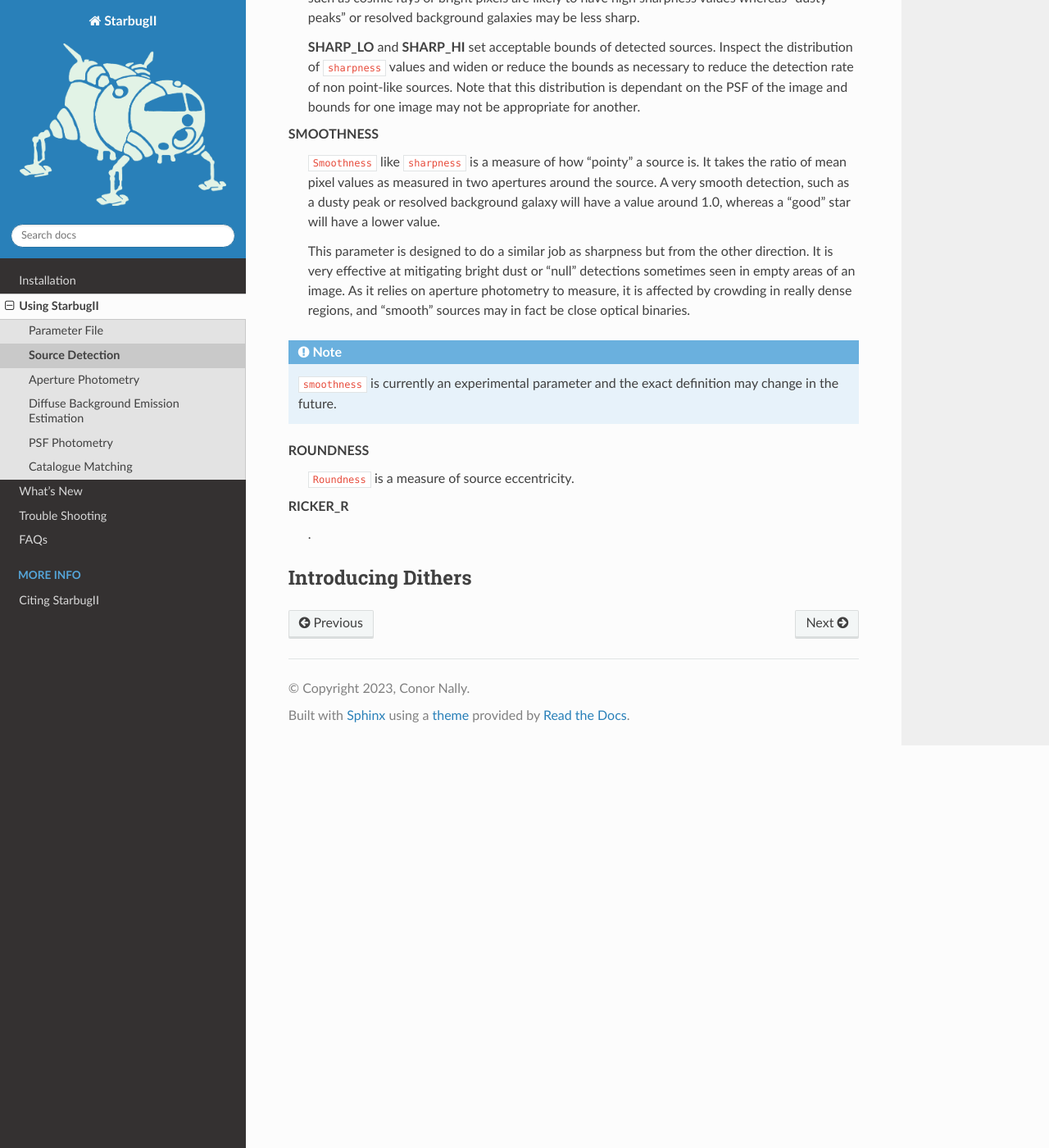
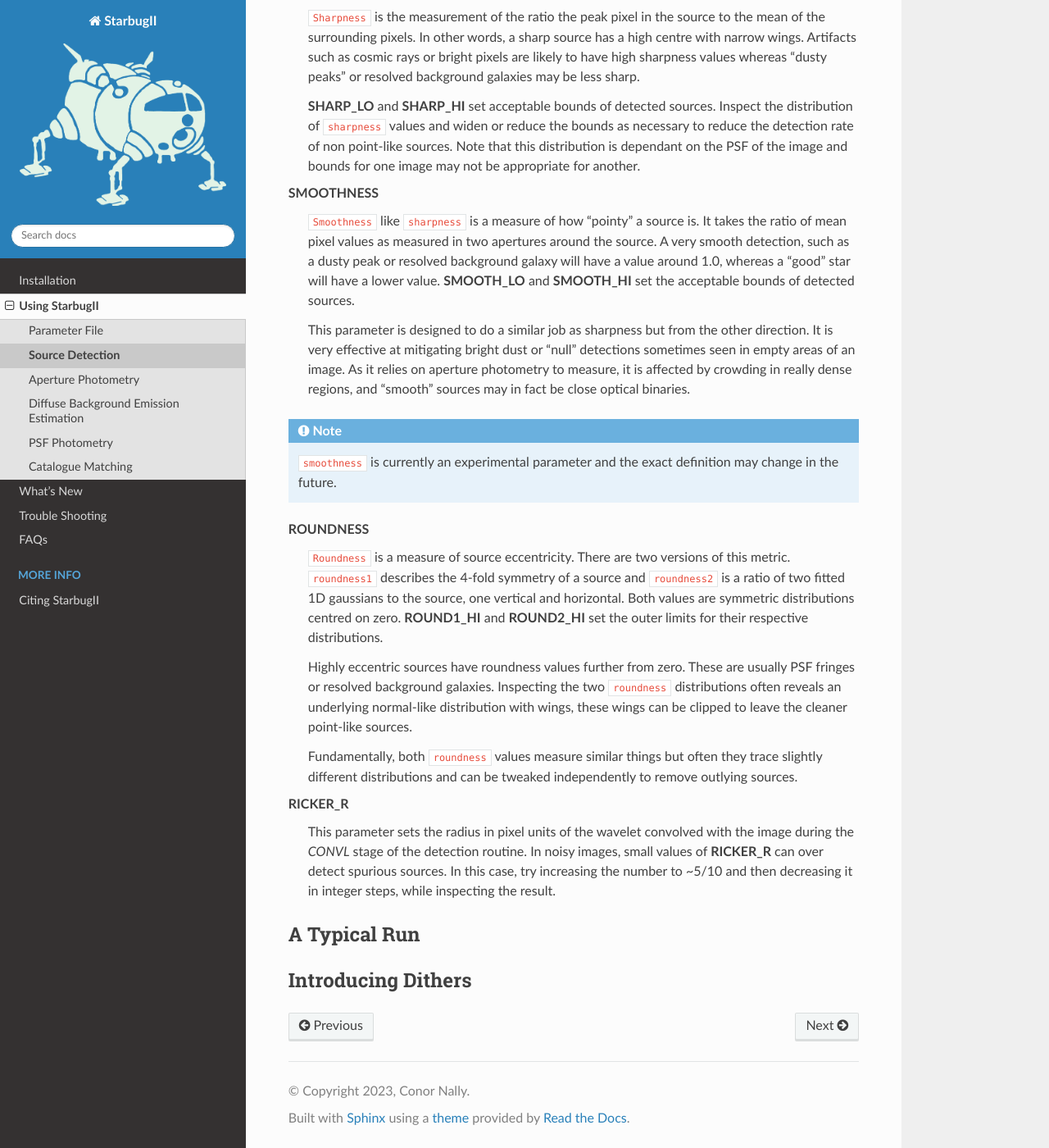
Before and after one commit to conornally/starbug2, a Sphinx documentation site: the page built from docs/source/detection.rst, in a window 1280 px wide and 1400 px high, scrolled down 1830 px. Shown: the whole window at 82% size. Built offline with Sphinx 7.4.7 and the Read the Docs theme 2.0.0, drawn with Linux system fonts in a browser that asks for light colours; some of the changed text lies outside the part shown.

Commit message:
more readthedocs

```diff
--- a/docs/source/detection.rst
+++ b/docs/source/detection.rst
@@ -8,12 +8,14 @@ The first routine that is likely to be run with *starbug2* is the source ddetect
 
 This will create a binary fits table called "image-ap.fits" in the current working directory. The table will contain columns for **RA, DEC, xcentroid, ycentroid** , being the WCS and pixel positions of the detected sources. It will contain source geometric property parameters **sharpness, roundness1, roundness2, smoothness** which can be used to assess the quality of the sources. The flux, photometric error and sky annulus median value will be under **flux, eflux, sky** and the magnitude and error on the magnitude will be named according to the **FILTER** of the image or parameter file. Finally a source quality **flag** is included as well as  its **Catalogue_Number**.
 
+At the end of the detection routine, aperture photometry is automatically executed to measure the flux of the sources. See :doc:`Aperture Photometry <./aperture>` for more details.
+
 To output the source list to a different filename or folder, include :code:`-o outputfile.fits` or :code:`-o path/to/folder/` in the *starbug2* command.
 
 .. only:: html
 
-    .. note::
-        :class: sphx-glr-download-link-note
+    .. tip::
+        :class: sphx-glr-download-link-tip
 
         As with all *starbug2* routines, calling **DETECT** in verbose mode with the :code:`-v` flag will allow you to see the progression of the code as well as any useful outputs or warnings that have occurred.
 
@@ -49,6 +51,7 @@ SHARP_LO / SHARP_HI
 
 SMOOTHNESS
     :code:`Smoothness` like :code:`sharpness` is a measure of how "pointy" a source is. It takes the ratio of mean pixel values as measured in two apertures around the source. A very smooth detection, such as a dusty peak or resolved background galaxy will have a value around 1.0, whereas a "good" star will have a lower value.
+    **SMOOTH_LO** and **SMOOTH_HI** set the acceptable bounds of detected sources.
 
     This parameter is designed to do a similar job as sharpness but from the other direction. It is very effective at mitigating bright dust or "null" detections sometimes seen in empty areas of an image. As it relies on aperture photometry to measure, it is affected by crowding in really dense regions, and "smooth" sources may in fact be close optical binaries.
 
@@ -60,11 +63,20 @@ SMOOTHNESS
         :code:`smoothness` is currently an experimental parameter and the exact definition may change in the future.
 
 ROUNDNESS
-    :code:`Roundness` is a measure of source eccentricity.
+    :code:`Roundness` is a measure of source eccentricity. There are two versions of this metric. :code:`roundness1` describes the 4-fold symmetry of a source and :code:`roundness2` is a ratio of two fitted 1D gaussians to the source, one vertical and horizontal. Both values are symmetric distributions centred on zero. **ROUND1_HI** and **ROUND2_HI** set the outer limits for their respective distributions.
+
+    Highly eccentric sources have roundness values further from zero. These are usually PSF fringes or resolved background galaxies. Inspecting the two :code:`roundness` distributions often reveals an underlying normal-like distribution with wings, these wings can be clipped to leave the cleaner point-like sources.
+
+    Fundamentally, both :code:`roundness` values measure similar things but often they trace slightly different distributions and can be tweaked independently to remove outlying sources.
+
+RICKER_R
+    This parameter sets the radius in pixel units of the wavelet convolved with the image during the *CONVL* stage of the detection routine. In noisy images, small values of **RICKER_R** can over detect spurious sources. In this case, try increasing the number to ~5/10 and then decreasing it in integer steps, while inspecting the result.
+
+A Typical Run
+-------------
 
 
-RICKER_R
-    .
+
 
 
 
--- a/docs/source/guide.rst
+++ b/docs/source/guide.rst
@@ -4,6 +4,11 @@ Using StarbugII
 
 Getting Started
 ---------------
+
+
+
+
+
 
 Basic usage for *starbug2* is viewed by running::
 
```
Also changed, not shown: docs/source/aperture.rst (+20 -0 lines).
